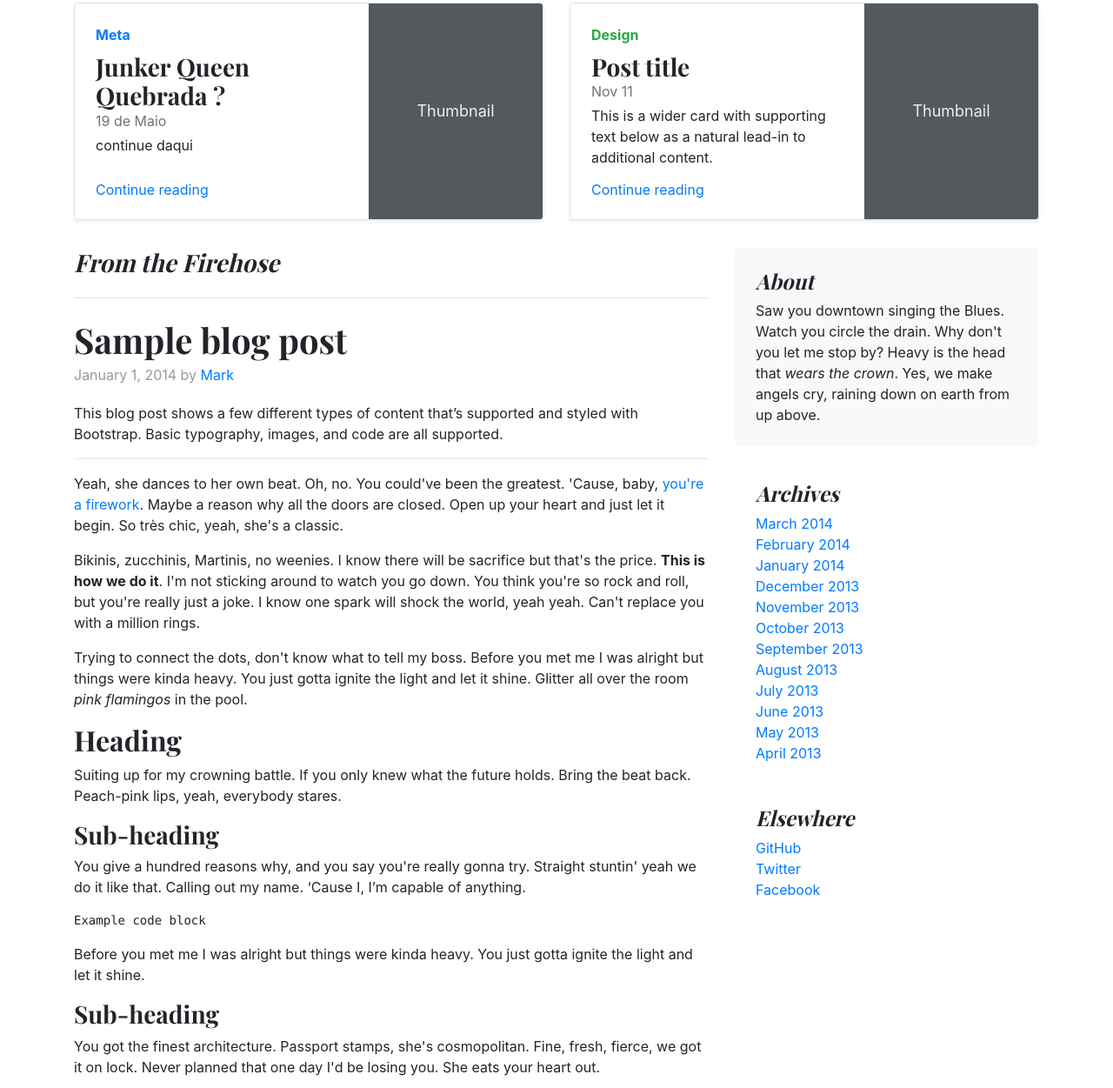
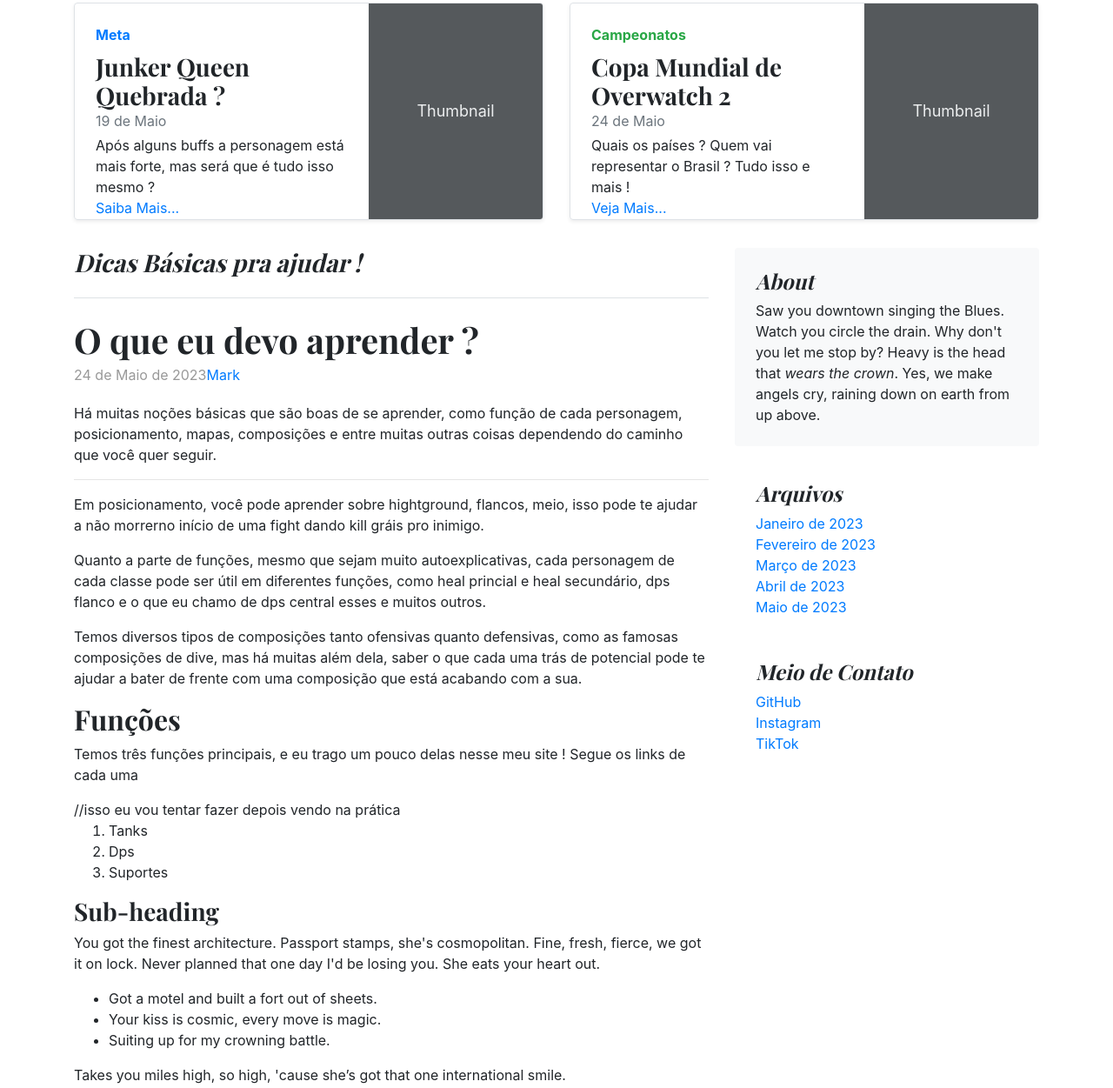
Before and after one commit to GuilhermeIgarashi7/entrega-bootstrap, a plain HTML site: page projeto-recall/blog/index.html in a window 1280 px wide. Shown: the part 426-1677 px from the top of the page at 87% size. Drawn offline with nearby package versions, Linux system fonts and the light colour scheme.

Commit message:
recall-quase-finalizado

```diff
--- a/projeto-recall/blog/index.html
+++ b/projeto-recall/blog/index.html
@@ -92,8 +92,8 @@
           <strong class="d-inline-block mb-2 text-primary">Meta</strong>
           <h3 class="mb-0">Junker Queen Quebrada ?</h3>
           <div class="mb-1 text-muted">19 de Maio</div>
-          <p class="card-text mb-auto">continue daqui</p>
-          <a href="#" class="stretched-link">Continue reading</a>
+          <p class="card-text mb-auto">Após alguns buffs a personagem está mais forte, mas será que é tudo isso mesmo ?</p>
+          <a href="#" class="stretched-link">Saiba Mais...</a>
         </div>
         <div class="col-auto d-none d-lg-block">
           <svg class="bd-placeholder-img" width="200" height="250" xmlns="http://www.w3.org/2000/svg" role="img" aria-label="Placeholder: Thumbnail" preserveAspectRatio="xMidYMid slice" focusable="false"><title>Placeholder</title><rect width="100%" height="100%" fill="#55595c"/><text x="50%" y="50%" fill="#eceeef" dy=".3em">Thumbnail</text></svg>
@@ -104,11 +104,11 @@
     <div class="col-md-6">
       <div class="row no-gutters border rounded overflow-hidden flex-md-row mb-4 shadow-sm h-md-250 position-relative">
         <div class="col p-4 d-flex flex-column position-static">
-          <strong class="d-inline-block mb-2 text-success">Design</strong>
-          <h3 class="mb-0">Post title</h3>
-          <div class="mb-1 text-muted">Nov 11</div>
-          <p class="mb-auto">This is a wider card with supporting text below as a natural lead-in to additional content.</p>
-          <a href="#" class="stretched-link">Continue reading</a>
+          <strong class="d-inline-block mb-2 text-success">Campeonatos</strong>
+          <h3 class="mb-0">Copa Mundial de Overwatch 2</h3>
+          <div class="mb-1 text-muted">24 de Maio</div>
+          <p class="mb-auto">Quais os países ? Quem vai representar o Brasil ? Tudo isso e mais !</p>
+          <a href="#" class="stretched-link">Veja Mais...</a>
         </div>
         <div class="col-auto d-none d-lg-block">
           <svg class="bd-placeholder-img" width="200" height="250" xmlns="http://www.w3.org/2000/svg" role="img" aria-label="Placeholder: Thumbnail" preserveAspectRatio="xMidYMid slice" focusable="false"><title>Placeholder</title><rect width="100%" height="100%" fill="#55595c"/><text x="50%" y="50%" fill="#eceeef" dy=".3em">Thumbnail</text></svg>
@@ -123,26 +123,27 @@
   <div class="row">
     <div class="col-md-8 blog-main">
       <h3 class="pb-4 mb-4 font-italic border-bottom">
-        From the Firehose
+        Dicas Básicas pra ajudar !
       </h3>
 
       <div class="blog-post">
-        <h2 class="blog-post-title">Sample blog post</h2>
-        <p class="blog-post-meta">January 1, 2014 by <a href="#">Mark</a></p>
+        <h2 class="blog-post-title">O que eu devo aprender ?</h2>
+        <p class="blog-post-meta">24 de Maio de 2023<a href="#">Mark</a></p>
 
-        <p>This blog post shows a few different types of content that’s supported and styled with Bootstrap. Basic typography, images, and code are all supported.</p>
+        <p>Há muitas noções básicas que são boas de se aprender, como função de cada personagem, posicionamento, mapas, composições e entre muitas outras coisas dependendo do caminho que você quer seguir.</p>
         <hr>
-        <p>Yeah, she dances to her own beat. Oh, no. You could've been the greatest. 'Cause, baby, <a href="#">you're a firework</a>. Maybe a reason why all the doors are closed. Open up your heart and just let it begin. So très chic, yeah, she's a classic.</p>
+        <p>Em posicionamento, você pode aprender sobre hightground, flancos, meio, isso pode te ajudar a não morrerno início de  uma fight dando kill gráis pro inimigo.</p>
         <blockquote>
-          <p>Bikinis, zucchinis, Martinis, no weenies. I know there will be sacrifice but that's the price. <strong>This is how we do it</strong>. I'm not sticking around to watch you go down. You think you're so rock and roll, but you're really just a joke. I know one spark will shock the world, yeah yeah. Can't replace you with a million rings.</p>
+          <p>Quanto a parte de funções, mesmo que sejam muito autoexplicativas, cada personagem de cada classe pode ser útil em diferentes funções, como heal princial e heal secundário, dps flanco e o que eu chamo de dps central esses e muitos outros.</p>
         </blockquote>
-        <p>Trying to connect the dots, don't know what to tell my boss. Before you met me I was alright but things were kinda heavy. You just gotta ignite the light and let it shine. Glitter all over the room <em>pink flamingos</em> in the pool. </p>
-        <h2>Heading</h2>
-        <p>Suiting up for my crowning battle. If you only knew what the future holds. Bring the beat back. Peach-pink lips, yeah, everybody stares.</p>
-        <h3>Sub-heading</h3>
-        <p>You give a hundred reasons why, and you say you're really gonna try. Straight stuntin' yeah we do it like that. Calling out my name. ‘Cause I, I’m capable of anything.</p>
-        <pre><code>Example code block</code></pre>
-        <p>Before you met me I was alright but things were kinda heavy. You just gotta ignite the light and let it shine.</p>
+        <p>Temos diversos tipos de composições tanto ofensivas quanto defensivas, como as famosas composições de dive, mas há muitas além dela, saber o que cada uma trás de potencial pode te ajudar a bater de frente com uma composição que está acabando com a sua. </p>
+        <h2>Funções</h2>
+        <p>Temos três funções principais, e eu trago um pouco delas nesse meu site ! Segue os links de cada uma</p> //isso eu vou tentar fazer depois vendo na prática
+        <ol>
+          <li><a href="http:www.futurosite.com.br"></a>Tanks</li>
+          <li><a href="http:www.futurosite.com.br"></a>Dps</li>
+          <li><a href="http:www.futurosite.com.br"></a>Suportes</li>
+        </ol>
         <h3>Sub-heading</h3>
         <p>You got the finest architecture. Passport stamps, she's cosmopolitan. Fine, fresh, fierce, we got it on lock. Never planned that one day I'd be losing you. She eats your heart out.</p>
         <ul>
@@ -198,29 +199,22 @@
       </div>
 
       <div class="p-4">
-        <h4 class="font-italic">Archives</h4>
+        <h4 class="font-italic">Arquivos</h4>
         <ol class="list-unstyled mb-0">
-          <li><a href="#">March 2014</a></li>
-          <li><a href="#">February 2014</a></li>
-          <li><a href="#">January 2014</a></li>
-          <li><a href="#">December 2013</a></li>
-          <li><a href="#">November 2013</a></li>
-          <li><a href="#">October 2013</a></li>
-          <li><a href="#">September 2013</a></li>
-          <li><a href="#">August 2013</a></li>
-          <li><a href="#">July 2013</a></li>
-          <li><a href="#">June 2013</a></li>
-          <li><a href="#">May 2013</a></li>
-          <li><a href="#">April 2013</a></li>
+          <li><a href="#">Janeiro de 2023</a></li>
+          <li><a href="#">Fevereiro de 2023</a></li>
+          <li><a href="#">Março de 2023</a></li>
+          <li><a href="#">Abril de 2023</a></li>
+          <li><a href="#">Maio de 2023</a></li>
         </ol>
       </div>
 
       <div class="p-4">
-        <h4 class="font-italic">Elsewhere</h4>
+        <h4 class="font-italic">Meio de Contato</h4>
         <ol class="list-unstyled">
           <li><a href="#">GitHub</a></li>
-          <li><a href="#">Twitter</a></li>
-          <li><a href="#">Facebook</a></li>
+          <li><a href="#">Instagram</a></li>
+          <li><a href="#">TikTok</a></li>
         </ol>
       </div>
     </aside><!-- /.blog-sidebar -->
```
